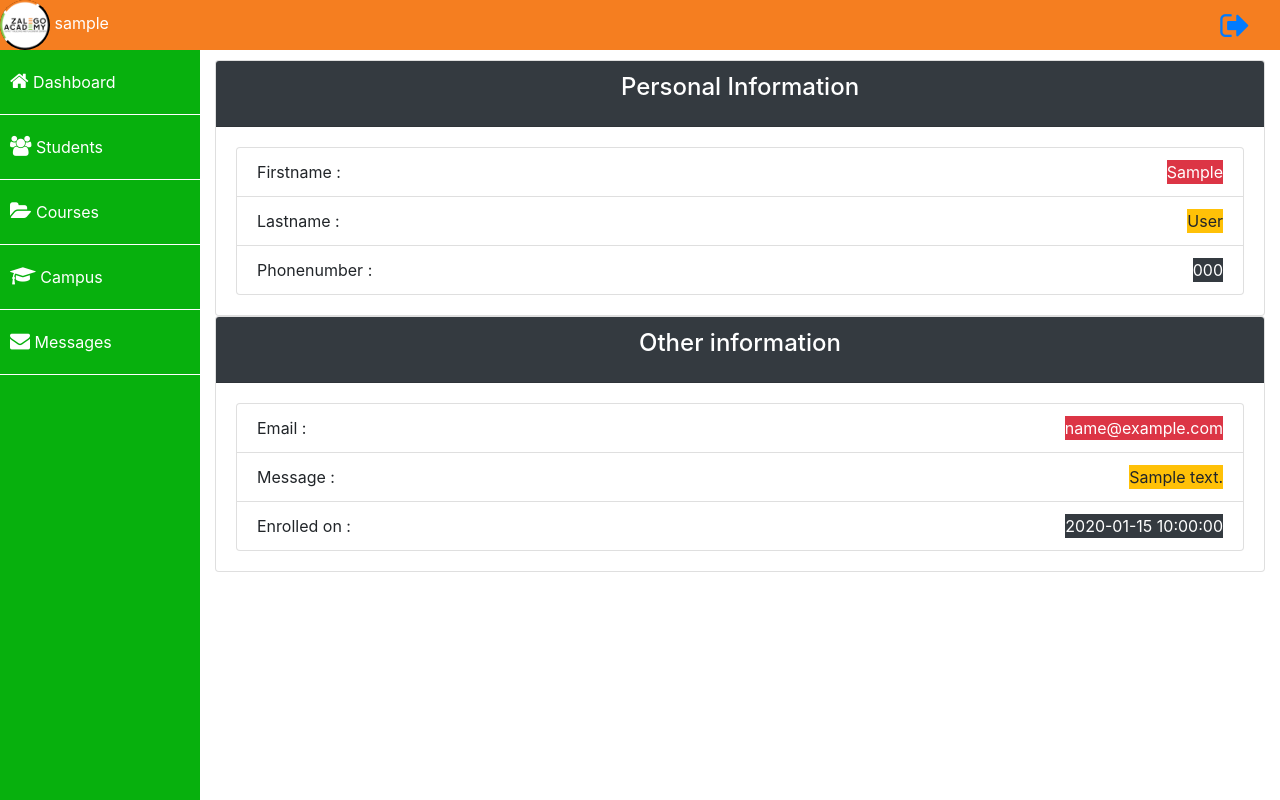
After one commit to TimothyMuyelelele/admin2.0, a PHP site: page /view-messages.php?id=1 in a window 1280 px wide. The commit adds this page. Run offline with PHP 8.4, Linux system fonts and the light colour scheme; the visitor is signed in with stand-in values (Sample User, id 1); tables that the repository leaves empty or names only in its code hold one stand-in row (values such as "Sample post").

Commit message:
Final commit

```diff
--- /dev/null
+++ b/view-messages.php
@@ -0,0 +1,67 @@
+<?php
+//database connection
+require_once('logics/dbconnection.php');
+$sqlFetch= mysqli_query($conn,"SELECT * FROM contact_us WHERE id='".$_GET['id']."'");
+while($fetchstudent = mysqli_fetch_array($sqlFetch))
+{
+    $firstname=$fetchstudent['firstname'];
+    $lastname=$fetchstudent['lastname'];
+    $email=$fetchstudent['email'];
+    $phone=$fetchstudent['phonenumber'];
+    $message=$fetchstudent['message'];
+    $createdat=$fetchstudent['created_at'];
+}
+?>
+<!DOCTYPE html>
+<html>
+<head>
+	<title>Students</title>
+	<?php  include('includes/header.php') ?>
+
+</head>
+<body>
+	 <!-- All our code. write here   -->
+	 <?php include('includes/navbar.php');?>
+
+	 <?php include('includes/sidebar.php'); ?>
+  <div class="main-content">
+    <div class="container-fluid">
+        <div class="row">
+            <div class="col-lg-12">
+                <div class="card">
+                    <div class="card-header bg-dark text-white text-center" >
+                        <h4 class="card-title" >Personal Information</h4>
+                    </div>
+                    <div class="card-body">
+                        <ul class="list-group">
+                            <li class="list-group-item">Firstname : <span class ="float-right badge-danger"><?php echo $firstname ?></span></li>
+                            <li class="list-group-item">Lastname : <span class ="float-right badge-warning"><?php echo $lastname ?></span></li>
+                            <li class="list-group-item">Phonenumber : <span class ="float-right badge-dark"><?php echo $phone ?></span></li>
+                        </ul>
+                    </div>
+                </div>
+            </div>
+        </div>
+        <div class="row">
+        <div class="col-lg-12">
+                <div class="card">
+                    <div class="card-header bg-dark text-white text-center" >
+                        <h4 class="card-title" >Other information</h4>
+                    </div>
+                    <div class="card-body">
+                        <ul class="list-group">
+                            <li class="list-group-item">Email : <span class ="float-right badge-danger"><?php echo $email ?></span></li>
+                            <li class="list-group-item">Message : <span class ="float-right badge-warning"><?php echo $message?></span></li>
+                            <li class="list-group-item">Enrolled on : <span class ="float-right badge-dark"><?php echo $createdat ?></span></li>
+                        </ul>
+                    </div>
+                </div>
+            </div>
+        </div>
+    </div>
+
+  </div>
+
+	<?php include('includes/scripts.php') ?>
+</body>
+</html>
```
Also changed, not shown: contactus.php (+3 -5 lines).
